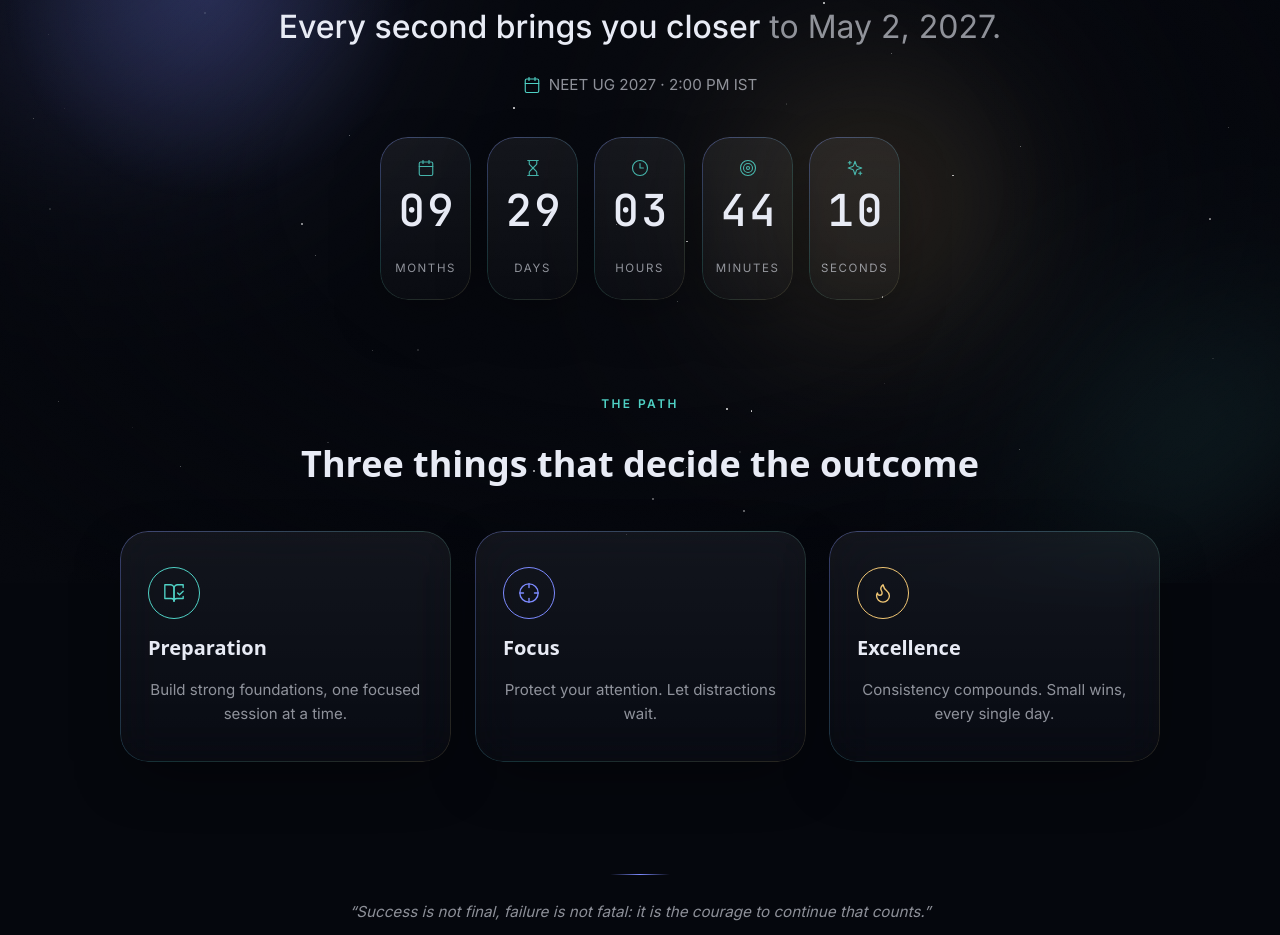
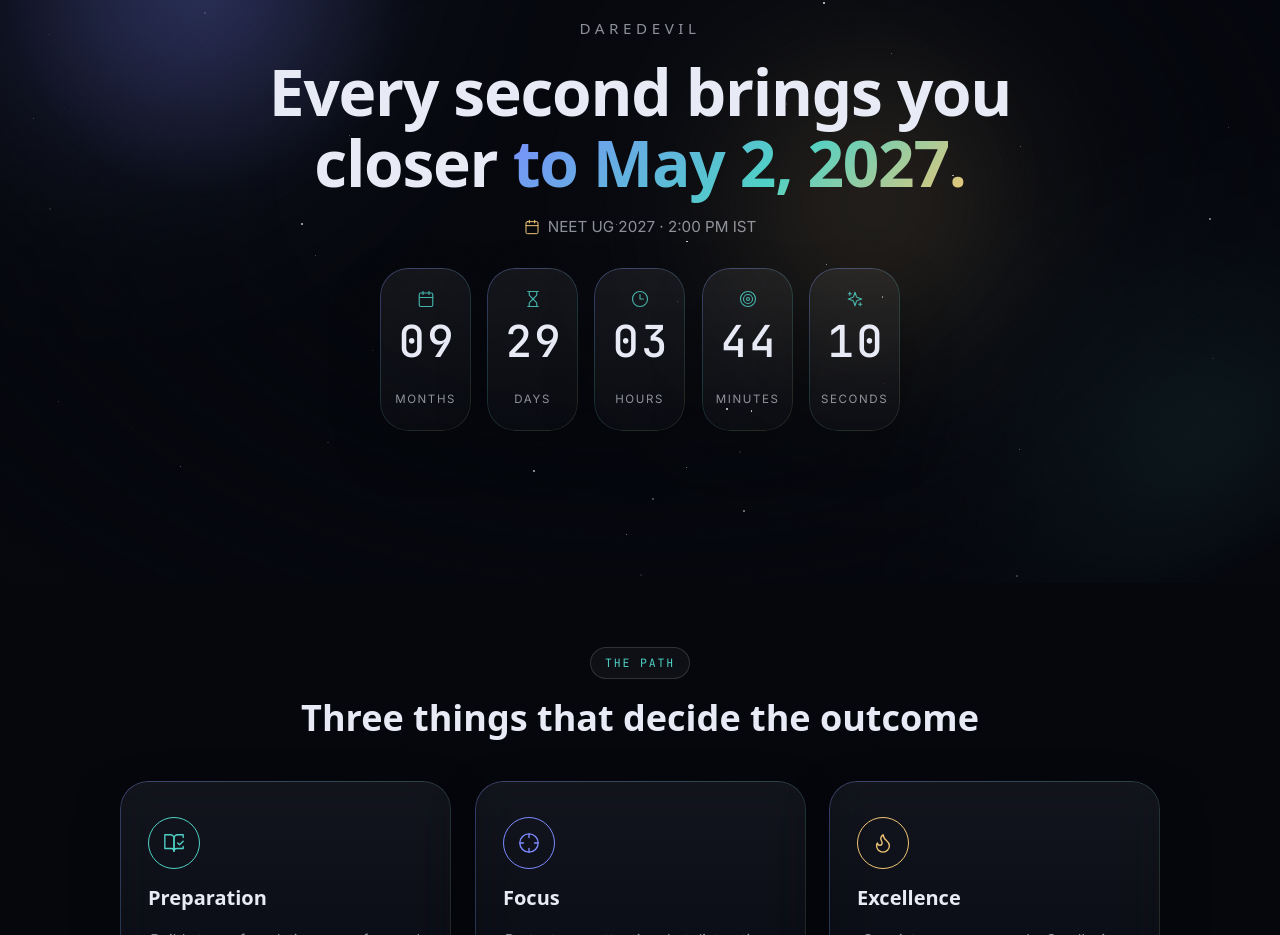
Before and after one commit to babloo072342-lang/NEET-2027_Countdown, a React (Vite) app: page / in a window 1280 px wide. Shown: the part 217-1152 px from the top of the page. Built offline with nearby package versions, Linux system fonts and the light colour scheme; a web font is replaced by a local one.

Commit message:
Updated index.css

```diff
--- a/src/index.css
+++ b/src/index.css
@@ -360,122 +360,138 @@ body {
 }
 
 .page {
-  min-height: 100vh;
   position: relative;
+  min-height: 100svh;
 }
 
 .page__content {
   position: relative;
-  z-index: 10;
+  z-index: 3;
   display: flex;
   flex-direction: column;
   align-items: center;
-  min-height: 100vh;
-  padding: 3rem 1.25rem 5rem;
+  width: 100%;
+}
+
+.eyebrow {
+  display: inline-flex;
+  align-items: center;
+  gap: 0.5rem;
+  padding: 0.4rem 0.9rem;
+  border-radius: 999px;
+  border: 1px solid rgba(255, 255, 255, 0.14);
+  background: rgba(255, 255, 255, 0.04);
+  font-family: 'JetBrains Mono', ui-monospace, monospace;
+  font-size: 0.72rem;
+  text-transform: uppercase;
+  letter-spacing: 0.16em;
+  color: var(--c-teal);
 }
 
 .hero {
+  width: 100%;
+  min-height: 100svh;
   display: flex;
   flex-direction: column;
   align-items: center;
+  justify-content: center;
+  gap: 1.1rem;
   text-align: center;
-  margin-bottom: 6rem;
-  width: 100%;
-  max-width: 900px;
-}
-
-.eyebrow {
-  display: inline-block;
-  font-size: 0.75rem;
-  font-weight: 600;
-  text-transform: uppercase;
-  letter-spacing: 0.2em;
-  color: var(--c-teal);
-  margin-bottom: 1rem;
+  padding: 6rem 1.25rem 4rem;
 }
 
 .wordmark {
+  margin: 0;
   font-family: 'Cabinet Grotesk', system-ui, sans-serif;
-  font-size: clamp(3.5rem, 12vw, 8rem);
+  font-weight: 500;
+  font-size: 0.95rem;
+  letter-spacing: 0.3em;
+  text-transform: uppercase;
+  color: var(--c-text-dim);
+}
+
+.headline {
+  margin: 0;
+  max-width: 780px;
+  font-family: 'Cabinet Grotesk', system-ui, sans-serif;
   font-weight: 800;
-  margin: 0 0 0.75rem;
-  background: linear-gradient(135deg, var(--c-indigo), var(--c-teal), var(--c-gold));
+  font-size: clamp(2.1rem, 6vw, 4rem);
+  line-height: 1.1;
+  letter-spacing: -0.02em;
+  color: var(--c-text);
+}
+
+.headline__accent {
+  background: linear-gradient(135deg, var(--c-indigo), var(--c-teal) 60%, var(--c-gold));
   -webkit-background-clip: text;
   background-clip: text;
   color: transparent;
-  line-height: 1;
-}
-
-.headline {
-  font-family: 'Inter', system-ui, sans-serif;
-  font-size: clamp(1.25rem, 3.5vw, 2rem);
-  font-weight: 500;
-  color: var(--c-text);
-  margin: 0 0 1.5rem;
-  line-height: 1.4;
-}
-
-.headline__accent {
-  color: var(--c-text-dim);
-  font-weight: 400;
 }
 
 .hero__date {
-  display: flex;
+  display: inline-flex;
   align-items: center;
   gap: 0.5rem;
   color: var(--c-text-dim);
   font-size: 0.95rem;
-  margin-bottom: 2.5rem;
+  margin-bottom: 0.75rem;
 }
 
 .hero__date-icon {
-  width: 18px;
-  height: 18px;
-  color: var(--c-teal);
+  width: 16px;
+  height: 16px;
+  color: var(--c-gold);
 }
 
 .pillars-section {
+  width: 100%;
+  max-width: 1100px;
   display: flex;
   flex-direction: column;
   align-items: center;
+  gap: 0.75rem;
+  padding: 4rem 1.25rem 6rem;
   text-align: center;
-  width: 100%;
-  max-width: 1040px;
-  margin-bottom: 5rem;
 }
 
 .section-title {
+  margin: 0 0 1.5rem;
   font-family: 'Cabinet Grotesk', system-ui, sans-serif;
+  font-weight: 700;
   font-size: clamp(1.5rem, 4vw, 2.25rem);
-  font-weight: 700;
   color: var(--c-text);
-  margin: 0.5rem 0 2.5rem;
 }
 
 .footer {
+  width: 100%;
+  max-width: 640px;
   display: flex;
   flex-direction: column;
   align-items: center;
+  gap: 1.5rem;
+  padding: 0 1.25rem 5rem;
   text-align: center;
-  width: 100%;
-  max-width: 600px;
-  padding-top: 2rem;
 }
 
 .footer__divider {
-  width: 60px;
+  width: 64px;
   height: 1px;
-  background: linear-gradient(90deg, transparent, var(--c-indigo), transparent);
-  margin-bottom: 1.5rem;
+  background: linear-gradient(90deg, transparent, rgba(255, 255, 255, 0.25), transparent);
 }
 
 .footer__quote {
-  font-style: italic;
+  margin: 0;
+  font-family: 'Cabinet Grotesk', system-ui, sans-serif;
+  font-style: normal;
+  font-size: 1rem;
+  line-height: 1.6;
   color: var(--c-text-dim);
-  font-size: 0.95rem;
-  line-height: 1.7;
-  margin: 0;
+}
+
+@media (min-width: 768px) {
+  .footer__quote {
+    font-size: 1.1rem;
+  }
 }
 
 .ripple {
```
